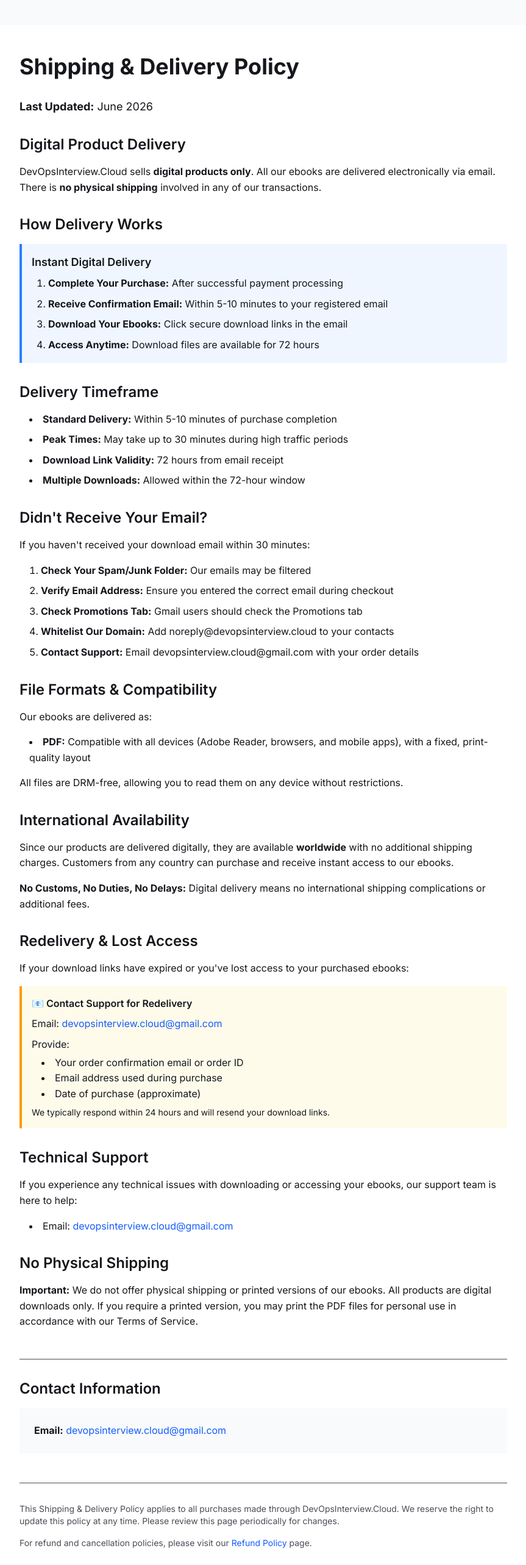
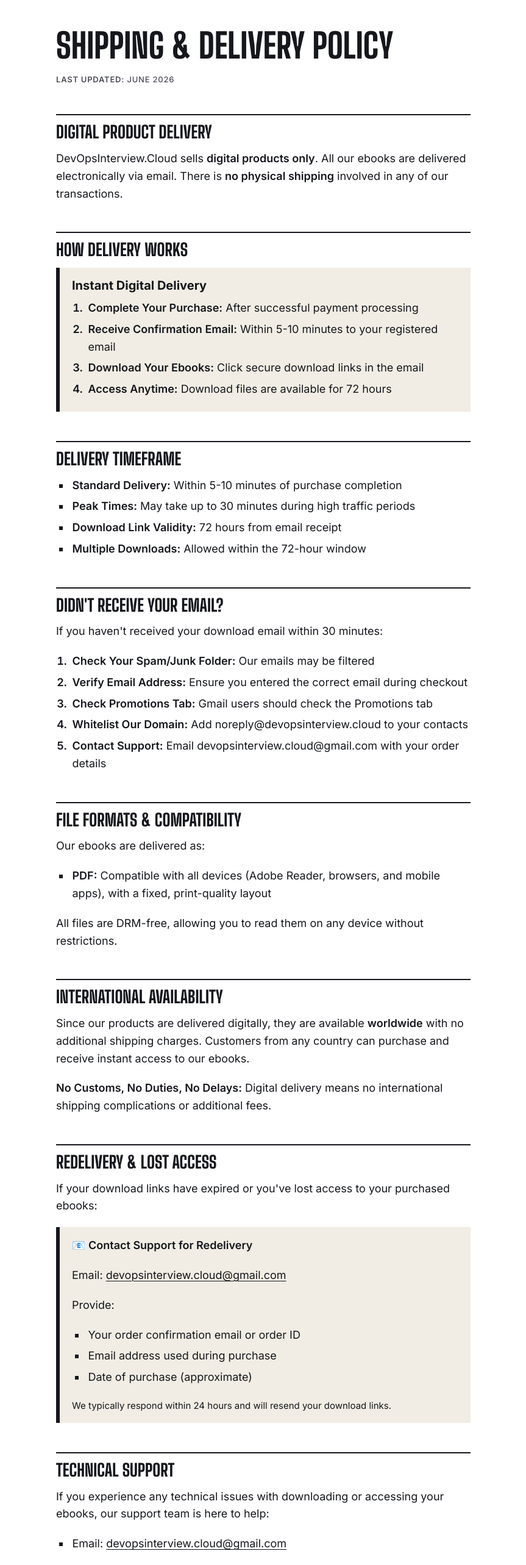
Before and after one commit to devopsinterviewcloud/devopsinterview.cloud, a Next.js app: page /shipping in a window 1280 px wide. Shown: the part 80-2646 px from the top of the page at 61% size, without its empty margins (208-1071 px from the left). Built offline with nearby package versions, Linux system fonts and the light colour scheme.

Commit message:
Restyle the policy pages without changing their wording

```diff
--- a/src/app/globals.css
+++ b/src/app/globals.css
@@ -281,7 +281,8 @@
     color: var(--color-ink);
     overflow-wrap: break-word;
   }
-  .prose-article > :first-child { margin-top: 0; }
+  .prose-article > :first-child,
+  .prose-article > section:first-child > h2:first-child { margin-top: 0; }
   .prose-article h2 {
     margin: 48px 0 16px;
     padding-top: 14px;
--- a/src/app/shipping/page.tsx
+++ b/src/app/shipping/page.tsx
@@ -9,21 +9,21 @@ export const metadata: Metadata = createPageMetadata({
 
 export default function ShippingPage() {
   return (
-    <div className="min-h-screen bg-gradient-to-b from-slate-50 to-white py-12 px-4 sm:px-6 lg:px-8">
-      <div className="max-w-4xl mx-auto">
-        <div className="bg-white shadow-sm rounded-lg p-8 md:p-12">
-          <h1 className="text-4xl font-bold text-foreground mb-8">
+    <main id="main" className="bg-sheet text-[17px]">
+      <div className="mx-auto w-[min(680px,100%_-_32px)] pt-10 pb-16 sm:pt-14 sm:pb-20">
+        <div>
+          <h1 className="display-2 mb-5 text-[40px] sm:text-[56px]">
             Shipping &amp; Delivery Policy
           </h1>
 
-          <div className="prose prose-slate max-w-none space-y-6 text-muted-foreground">
-            <p className="text-lg">
-              <strong className="text-foreground">Last Updated:</strong> June 2026
+          <div className="prose-article">
+            <p className="meta mb-10 text-subtle">
+              <strong>Last Updated:</strong> June 2026
             </p>
 
             {/* Digital Products - No Physical Shipping */}
-            <section className="space-y-4">
-              <h2 className="text-2xl font-semibold text-foreground mt-8 mb-4">
+            <section>
+              <h2>
                 Digital Product Delivery
               </h2>
               <p>
@@ -33,13 +33,13 @@ export default function ShippingPage() {
             </section>
 
             {/* How Delivery Works */}
-            <section className="space-y-4">
-              <h2 className="text-2xl font-semibold text-foreground mt-8 mb-4">
+            <section>
+              <h2>
                 How Delivery Works
               </h2>
-              <div className="bg-blue-50 border-l-4 border-blue-500 p-4 rounded">
-                <h3 className="text-lg font-semibold text-foreground mb-2">Instant Digital Delivery</h3>
-                <ol className="list-decimal list-inside space-y-2 ml-2">
+              <div className="mb-5 border-l-[6px] border-ink bg-paper px-5 py-4 [&>:last-child]:mb-0">
+                <h3 className="mt-0">Instant Digital Delivery</h3>
+                <ol>
                   <li><strong>Complete Your Purchase:</strong> After successful payment processing</li>
                   <li><strong>Receive Confirmation Email:</strong> Within 5-10 minutes to your registered email</li>
                   <li><strong>Download Your Ebooks:</strong> Click secure download links in the email</li>
@@ -49,33 +49,33 @@ export default function ShippingPage() {
             </section>
 
             {/* Delivery Timeframe */}
-            <section className="space-y-4">
-              <h2 className="text-2xl font-semibold text-foreground mt-8 mb-4">
+            <section>
+              <h2>
                 Delivery Timeframe
               </h2>
-              <ul className="list-disc list-inside space-y-2 ml-4">
+              <ul>
                 <li>
-                  <strong className="text-foreground">Standard Delivery:</strong> Within 5-10 minutes of purchase completion
+                  <strong>Standard Delivery:</strong> Within 5-10 minutes of purchase completion
                 </li>
                 <li>
-                  <strong className="text-foreground">Peak Times:</strong> May take up to 30 minutes during high traffic periods
+                  <strong>Peak Times:</strong> May take up to 30 minutes during high traffic periods
                 </li>
                 <li>
-                  <strong className="text-foreground">Download Link Validity:</strong> 72 hours from email receipt
+                  <strong>Download Link Validity:</strong> 72 hours from email receipt
                 </li>
                 <li>
-                  <strong className="text-foreground">Multiple Downloads:</strong> Allowed within the 72-hour window
+                  <strong>Multiple Downloads:</strong> Allowed within the 72-hour window
                 </li>
               </ul>
             </section>
 
             {/* Delivery Issues */}
-            <section className="space-y-4">
-              <h2 className="text-2xl font-semibold text-foreground mt-8 mb-4">
+            <section>
+              <h2>
                 Didn&apos;t Receive Your Email?
               </h2>
               <p>If you haven&apos;t received your download email within 30 minutes:</p>
-              <ol className="list-decimal list-inside space-y-2 ml-4">
+              <ol>
                 <li><strong>Check Your Spam/Junk Folder:</strong> Our emails may be filtered</li>
                 <li><strong>Verify Email Address:</strong> Ensure you entered the correct email during checkout</li>
                 <li><strong>Check Promotions Tab:</strong> Gmail users should check the Promotions tab</li>
@@ -85,22 +85,22 @@ export default function ShippingPage() {
             </section>
 
             {/* File Formats */}
-            <section className="space-y-4">
-              <h2 className="text-2xl font-semibold text-foreground mt-8 mb-4">
+            <section>
+              <h2>
                 File Formats &amp; Compatibility
               </h2>
               <p>Our ebooks are delivered as:</p>
-              <ul className="list-disc list-inside space-y-2 ml-4">
-                <li><strong className="text-foreground">PDF:</strong> Compatible with all devices (Adobe Reader, browsers, and mobile apps), with a fixed, print-quality layout</li>
+              <ul>
+                <li><strong>PDF:</strong> Compatible with all devices (Adobe Reader, browsers, and mobile apps), with a fixed, print-quality layout</li>
               </ul>
-              <p className="mt-4">
+              <p>
                 All files are DRM-free, allowing you to read them on any device without restrictions.
               </p>
             </section>
 
             {/* International Delivery */}
-            <section className="space-y-4">
-              <h2 className="text-2xl font-semibold text-foreground mt-8 mb-4">
+            <section>
+              <h2>
                 International Availability
               </h2>
               <p>
@@ -108,83 +108,83 @@ export default function ShippingPage() {
                 Customers from any country can purchase and receive instant access to our ebooks.
               </p>
               <p>
-                <strong className="text-foreground">No Customs, No Duties, No Delays:</strong> Digital delivery means no international shipping
+                <strong>No Customs, No Duties, No Delays:</strong> Digital delivery means no international shipping
                 complications or additional fees.
               </p>
             </section>
 
             {/* Redelivery */}
-            <section className="space-y-4">
-              <h2 className="text-2xl font-semibold text-foreground mt-8 mb-4">
+            <section>
+              <h2>
                 Redelivery &amp; Lost Access
               </h2>
               <p>
                 If your download links have expired or you&apos;ve lost access to your purchased ebooks:
               </p>
-              <div className="bg-amber-50 border-l-4 border-amber-500 p-4 rounded">
-                <p className="font-semibold text-foreground">📧 Contact Support for Redelivery</p>
-                <p className="mt-2">Email: <a href="mailto:devopsinterview.cloud@gmail.com" className="text-blue-600 hover:underline">devopsinterview.cloud@gmail.com</a></p>
-                <p className="mt-2">Provide:</p>
-                <ul className="list-disc list-inside ml-4 mt-1">
+              <div className="mb-5 border-l-[6px] border-ink bg-paper px-5 py-4 [&>:last-child]:mb-0">
+                <p className="font-semibold">📧 Contact Support for Redelivery</p>
+                <p>Email: <a href="mailto:devopsinterview.cloud@gmail.com">devopsinterview.cloud@gmail.com</a></p>
+                <p>Provide:</p>
+                <ul>
                   <li>Your order confirmation email or order ID</li>
                   <li>Email address used during purchase</li>
                   <li>Date of purchase (approximate)</li>
                 </ul>
-                <p className="mt-2 text-sm">We typically respond within 24 hours and will resend your download links.</p>
+                <p className="text-[15px]">We typically respond within 24 hours and will resend your download links.</p>
               </div>
             </section>
 
             {/* Technical Support */}
-            <section className="space-y-4">
-              <h2 className="text-2xl font-semibold text-foreground mt-8 mb-4">
+            <section>
+              <h2>
                 Technical Support
               </h2>
               <p>
                 If you experience any technical issues with downloading or accessing your ebooks, our support team is here to help:
               </p>
-              <ul className="list-disc list-inside space-y-2 ml-4">
-                <li>Email: <a href="mailto:devopsinterview.cloud@gmail.com" className="text-blue-600 hover:underline">devopsinterview.cloud@gmail.com</a></li>
+              <ul>
+                <li>Email: <a href="mailto:devopsinterview.cloud@gmail.com">devopsinterview.cloud@gmail.com</a></li>
               </ul>
             </section>
 
             {/* No Physical Address */}
-            <section className="space-y-4">
-              <h2 className="text-2xl font-semibold text-foreground mt-8 mb-4">
+            <section>
+              <h2>
                 No Physical Shipping
               </h2>
               <p>
-                <strong className="text-foreground">Important:</strong> We do not offer physical shipping or printed versions of our ebooks.
+                <strong>Important:</strong> We do not offer physical shipping or printed versions of our ebooks.
                 All products are digital downloads only. If you require a printed version, you may print the PDF files for personal use in
                 accordance with our Terms of Service.
               </p>
             </section>
 
             {/* Contact Information */}
-            <section className="space-y-4 mt-12 pt-8 border-t">
-              <h2 className="text-2xl font-semibold text-foreground mb-4">
+            <section>
+              <h2>
                 Contact Information
               </h2>
-              <div className="bg-slate-50 p-6 rounded-lg">
+              <div className="mb-5 bg-paper px-5 py-4 [&>:last-child]:mb-0">
                 <p>
-                  <strong>Email:</strong> <a href="mailto:devopsinterview.cloud@gmail.com" className="text-blue-600 hover:underline">devopsinterview.cloud@gmail.com</a>
+                  <strong>Email:</strong> <a href="mailto:devopsinterview.cloud@gmail.com">devopsinterview.cloud@gmail.com</a>
                 </p>
               </div>
             </section>
 
             {/* Footer Note */}
-            <section className="mt-12 pt-8 border-t">
-              <p className="text-sm text-muted-foreground">
+            <section className="mt-12 border-t border-hair pt-6">
+              <p className="text-[15px] text-subtle">
                 This Shipping &amp; Delivery Policy applies to all purchases made through DevOpsInterview.Cloud.
                 We reserve the right to update this policy at any time. Please review this page periodically for changes.
               </p>
-              <p className="text-sm text-muted-foreground mt-4">
+              <p className="text-[15px] text-subtle">
                 For refund and cancellation policies, please visit our{' '}
-                <a href="/refunds" className="text-blue-600 hover:underline">Refund Policy</a> page.
+                <a href="/refunds">Refund Policy</a> page.
               </p>
             </section>
           </div>
         </div>
       </div>
-    </div>
+    </main>
   )
 }
```
Also changed, not shown: src/app/privacy/page.tsx (+30 -30 lines), src/app/refunds/page.tsx (+46 -46 lines), src/app/terms/page.tsx (+34 -34 lines).
